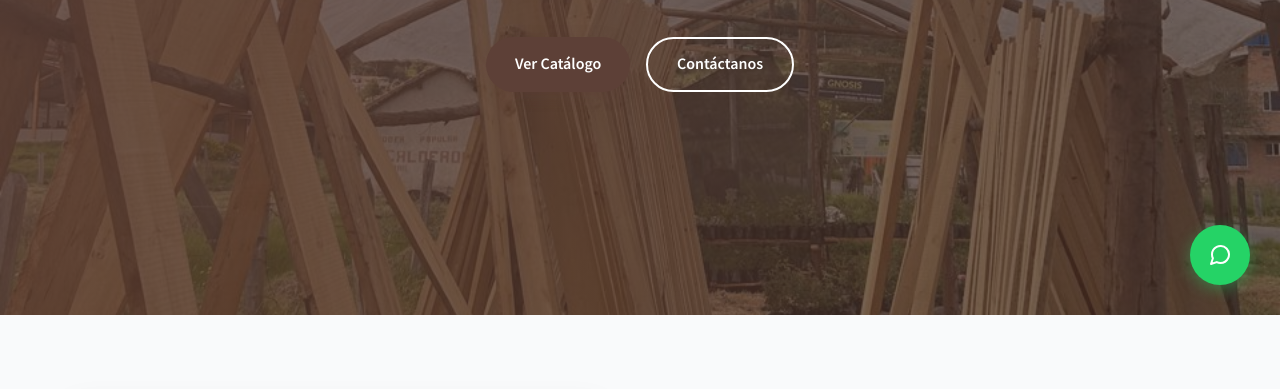
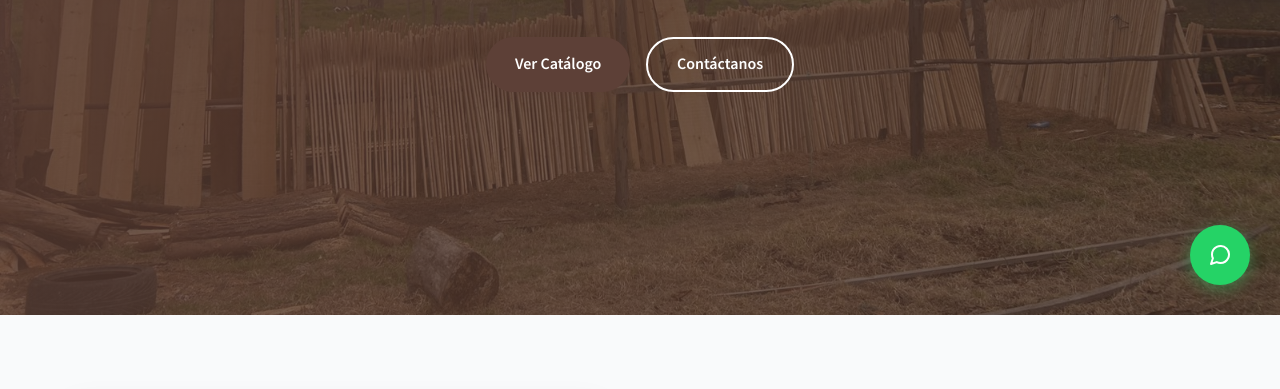
Before and after one commit to Alejandro999x24/Sitio-Web-La-Victoria-, a plain HTML site: page index.html in a window 1280 px wide. Shown: the part 485-874 px from the top of the page. Drawn offline with nearby package versions, Linux system fonts and the light colour scheme.

Commit message:
Rediseño Inicial

```diff
--- a/css/styles.css
+++ b/css/styles.css
@@ -178,7 +178,7 @@ img { max-width: 100%; display: block; }
     height: 100vh;
     display: flex;
     align-items: center;
-    background: url('../img/WhatsApp Image 2026-01-07 at 6.49.28 PM.jpeg') center 45%/cover;
+    background: url('../img/WhatsApp\ Image\ 2026-01-11\ at\ 12.10.00\ PM.jpeg') center 45%/cover;
     color: white;
     margin-bottom: 0;
 }
```
Also changed, not shown: img/WhatsApp Image 2026-01-11 at 12.10.00 PM.jpeg (added).
